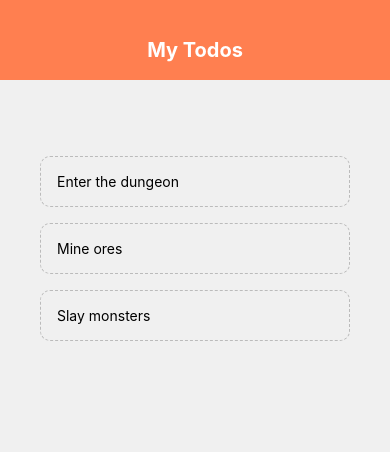
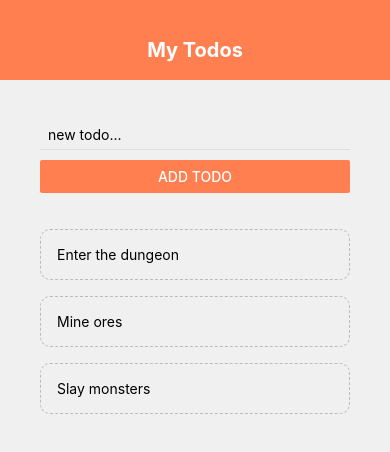
Before and after one commit to JohncentVentura/Netninja-React-Native-Tutorial, a React Native app: screen / in a window 390 px wide. Shown: the top 452 px of the page. Built offline with nearby package versions, Linux system fonts and the light colour scheme.

Commit message:
tutorial-11-todo-app-part-3

```diff
--- a/App.js
+++ b/App.js
@@ -11,6 +11,7 @@
 } from "react-native";
 import Header from "./components/header";
 import TodoItem from "./components/todoItem";
+import AddTodo from "./components/addTodo";
 
 export default function App() {
   const [todos, setTodos] = useState([
@@ -25,15 +26,23 @@
     });
   };
 
+  const submitHandler = (text) => {
+    setTodos((prevTodos) => {
+      return [{ text: text, key: Math.random().toString() }, ...prevTodos];
+    });
+  };
+
   return (
     <View style={styles.container}>
       <Header />
       <View style={styles.content}>
-        {/* to from */}
+        <AddTodo submitHandler={submitHandler} />
         <View style={styles.list}>
           <FlatList
             data={todos}
-            renderItem={({ item }) => <TodoItem item={item} pressHandler={pressHandler}/>}
+            renderItem={({ item }) => (
+              <TodoItem item={item} pressHandler={pressHandler} />
+            )}
           />
         </View>
       </View>
--- /dev/null
+++ b/components/addTodo.js
@@ -0,0 +1,35 @@
+import React, { useState } from "react";
+import { View, TextInput, StyleSheet, Button } from "react-native";
+
+export default function AddTodo({ submitHandler }) {
+  const [text, setText] = useState("");
+
+  const changeHandler = (val) => {
+    setText(val);
+  };
+
+  return (
+    <View>
+      <TextInput
+        style={styles.input}
+        placeholder="new todo..."
+        onChangeText={(val) => changeHandler(val)}
+      />
+      <Button
+        onPress={() => submitHandler(text)}
+        title="add todo"
+        color="coral"
+      />
+    </View>
+  );
+}
+
+const styles = StyleSheet.create({
+  input: {
+    marginBottom: 10,
+    paddingHorizontal: 8,
+    paddingVertical: 6,
+    borderBottomWidth: 1,
+    borderBottomColor: "#ddd",
+  },
+});
```
